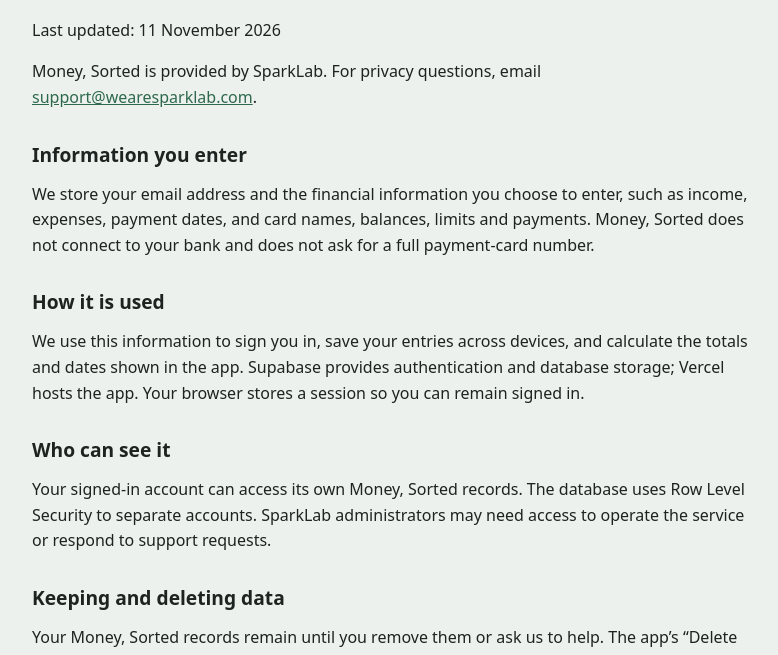
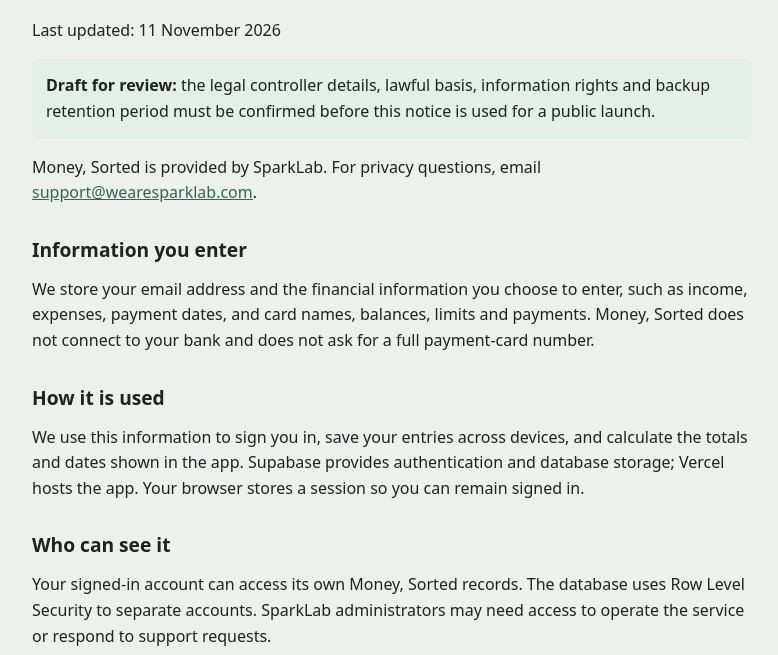
Before and after one commit to WeAreSparkLab/Money-sorted, a plain HTML site: page privacy.html in a window 1280 px wide. Shown: the part 137-792 px from the top of the page, without its empty margins (248-1026 px from the left). Drawn offline with Linux system fonts and the light colour scheme.

Commit message:
Label privacy notice as draft until legal details are confirmed

```diff
--- a/privacy.html
+++ b/privacy.html
@@ -16,6 +16,7 @@
 <p><a href="/">← Back to Money, Sorted</a></p>
 <h1>Privacy notice</h1>
 <p>Last updated: 11 November 2026</p>
+<p class="note"><strong>Draft for review:</strong> the legal controller details, lawful basis, information rights and backup retention period must be confirmed before this notice is used for a public launch.</p>
 <p>Money, Sorted is provided by SparkLab. For privacy questions, email <a href="mailto:support@wearesparklab.com">support@wearesparklab.com</a>.</p>
 
 <h2>Information you enter</h2>
```
